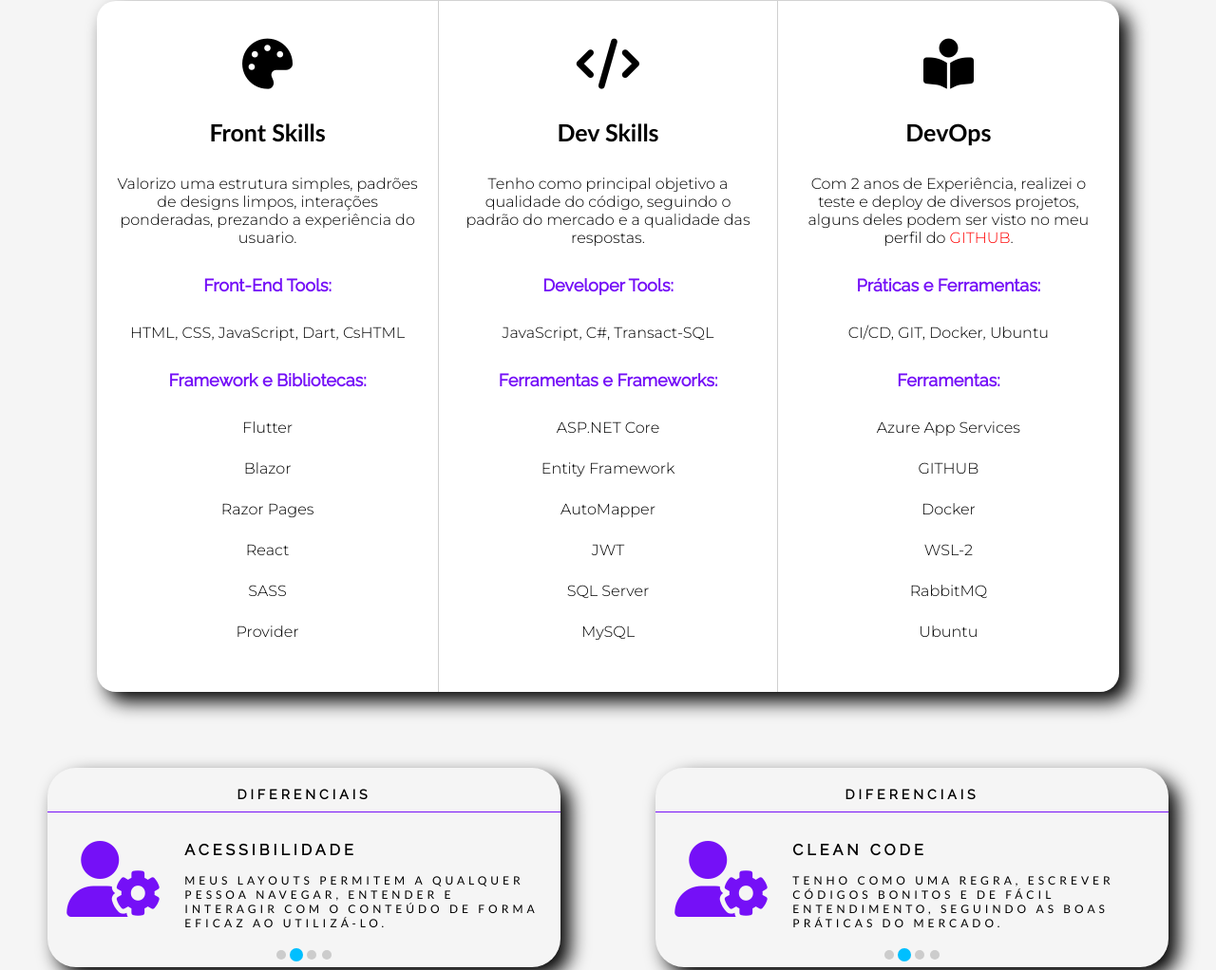
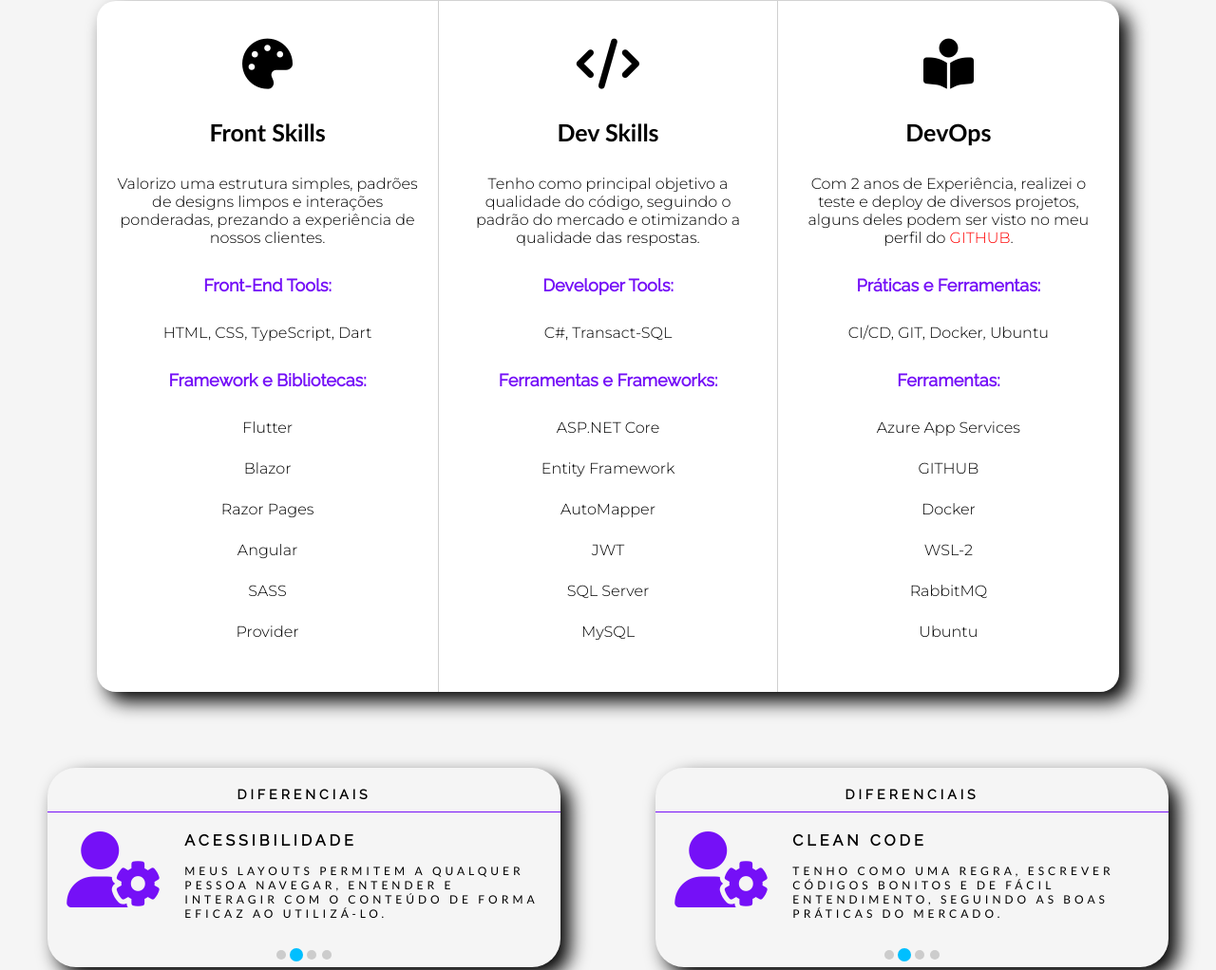
Before and after one commit to Vangeanc3/portfolio, a website: page index.html in a window 1280 px wide. Shown: the part 1578-2600 px from the top of the page at 95% size. Drawn offline with nearby package versions, Linux system fonts and the light colour scheme.

Commit message:
atualizando conteudo

```diff
--- a/css/style.css
+++ b/css/style.css
@@ -1,3 +1,10 @@
+@import url(home.css);
+@import url(menu.css);
+@import url(sobre.css);
+@import url(habilidades.css);
+@import url(projetos.css);
+@import url(contatos.css);
+
 ::-webkit-scrollbar {
     width: 10px;
 }
--- a/index.html
+++ b/index.html
@@ -5,24 +5,19 @@
     <meta charset="UTF-8">
     <meta http-equiv="X-UA-Compatible" content="IE=edge">
     <meta name="viewport" content="width=device-width, initial-scale=1, minimum-scale=1">
+
     <title>Ismael Martins</title>
 
-    <link rel="shortcut icon" href="imgs/vangeanc3 2.png" type="image/x-icon">
+    <link rel="stylesheet" href="css/style.css">
     <link rel="preconnect" href="https://fonts.googleapis.com">
     <link rel="preconnect" href="https://fonts.gstatic.com" crossorigin>
-    <link href="https://fonts.googleapis.com/css2?family=Raleway:wght@100;400&display=swap" rel="stylesheet">
-    <link href='https://fonts.googleapis.com/css?family=Lato:300,400,700' rel='stylesheet' type='text/css'>
-    <link href="https://fonts.googleapis.com/css2?family=Montserrat:wght@300&display=swap" rel="stylesheet">
+    <link
+        href="https://fonts.googleapis.com/css2?family=Lato:wght@300;400;700&family=Montserrat:wght@300&family=Raleway:wght@100;400&display=swap"
+        rel="stylesheet">
+    <link rel="shortcut icon" href="imgs/vangeanc3 2.png" type="image/x-icon">
     <link rel="stylesheet"
         href="https://cdn.jsdelivr.net/npm/@splidejs/splide@4.1.4/dist/css/themes/splide-skyblue.min.css">
 
-    <link rel="stylesheet" href="css/style.css">
-    <link rel="stylesheet" href="css/home.css">
-    <link rel="stylesheet" href="css/menu.css">
-    <link rel="stylesheet" href="css/sobre.css">
-    <link rel="stylesheet" href="css/habilidades.css">
-    <link rel="stylesheet" href="css/projetos.css">
-    <link rel="stylesheet" href="css/contatos.css">
 
     <script src="https://cdn.jsdelivr.net/npm/@splidejs/splide@4.1.4/dist/js/splide.min.js" defer></script>
     <script src="https://kit.fontawesome.com/1d20bd8d20.js" crossorigin="anonymous" defer></script>
@@ -120,19 +115,19 @@
                             <i class="fa-solid fa-palette"></i>
                             <h3 class="colunm-title"> Front Skills </h3>
                             <p class="colunm-p limite-paragrafo"> Valorizo uma estrutura simples, padrões de designs
-                                limpos,
-                                interações ponderadas, prezando a experiência do usuario.</p>
+                                limpos e
+                                interações ponderadas, prezando a experiência de nossos clientes.</p>
 
                             <p class="colunm-p2">Front-End Tools:</p>
 
-                            <p class="colunm-p">HTML, CSS, JavaScript, Dart, CsHTML</p>
+                            <p class="colunm-p">HTML, CSS, TypeScript, Dart</p>
                             <div class="coluna-grupo3">
                                 <p class="colunm-p2">Framework e Bibliotecas:</p>
                                 <ul class="colunm-lista">
                                     <li>Flutter</li>
                                     <li>Blazor</li>
                                     <li>Razor Pages</li>
-                                    <li>React</li>
+                                    <li>Angular</li>
                                     <li>SASS</li>
                                     <li>Provider</li>
 
@@ -145,9 +140,9 @@
                             <h3 class="colunm-title">Dev Skills</h3>
                             <p class="colunm-p limite-paragrafo">
                                 Tenho como principal objetivo a qualidade do código, seguindo o
-                                padrão do mercado e a qualidade das respostas.</p>
+                                padrão do mercado e otimizando a qualidade das respostas.</p>
                             <p class="colunm-p2">Developer Tools:</p>
-                            <p class="colunm-p">JavaScript, C#, Transact-SQL</p>
+                            <p class="colunm-p">C#, Transact-SQL</p>
                             <div class="coluna-grupo3">
                                 <p class="colunm-p2">Ferramentas e Frameworks:</p>
                                 <ul class="colunm-lista">
```
Also changed, not shown: NOTAS.md (deleted, +0 -14 lines).
